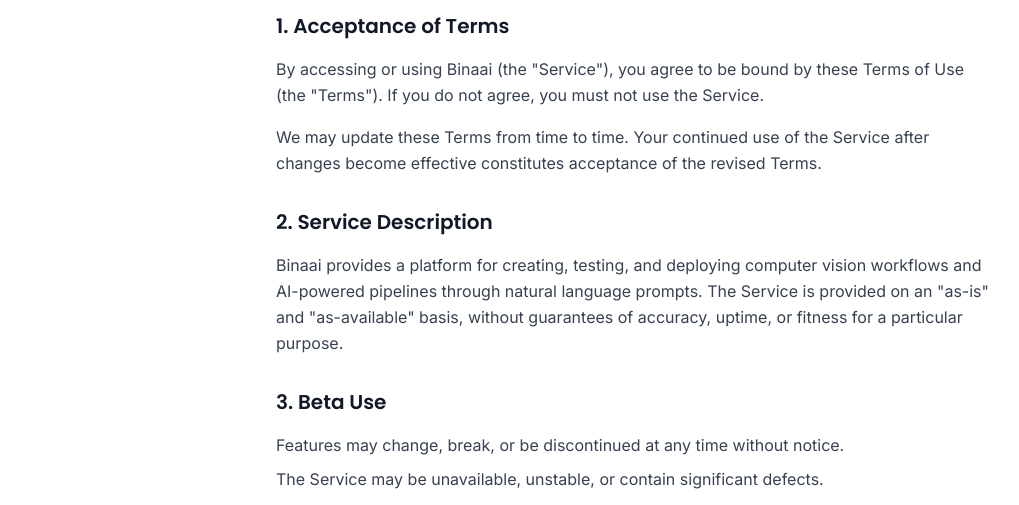
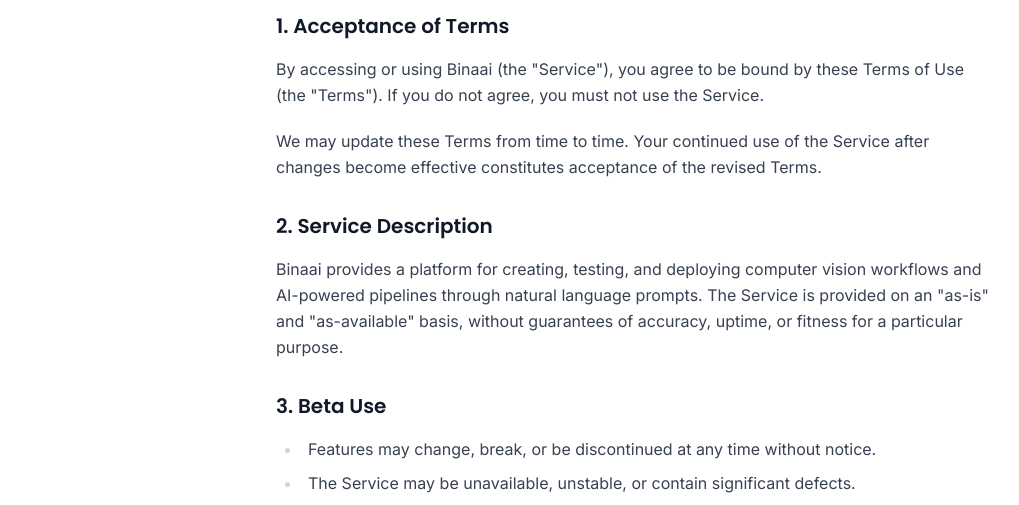
Before and after one commit to aictos/binaai-ai-site, a plain HTML site: page terms.html in a window 1280 px wide. Shown: the part 292-797 px from the top of the page, without its empty margins (4-1023 px from the left). Drawn offline with nearby package versions, Linux system fonts and the light colour scheme.

Commit message:
Enable Tailwind Typography plugin (prose classes).
Use prose but the CDN build doesn’t include the typography plugin; styles won’t apply.

Co-authored-by: coderabbitai[bot] <136622811+coderabbitai[bot]@users.noreply.github.com>

```diff
--- a/terms.html
+++ b/terms.html
@@ -7,7 +7,7 @@
   <meta name="description" content="Terms of Use for Binaai" />
   <link rel="icon" href="assets/Binaai-logo-icon.png" />
   <link href="https://fonts.googleapis.com/css2?family=Inter:wght@400;500;600&family=Poppins:wght@600;700;800&display=swap" rel="stylesheet">
-  <script src="https://cdn.tailwindcss.com"></script>
+  <script src="https://cdn.tailwindcss.com?plugins=typography"></script>
   <script>
     tailwind.config = {
       theme: {
```
